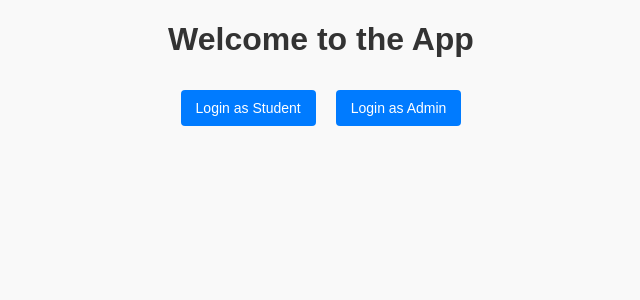
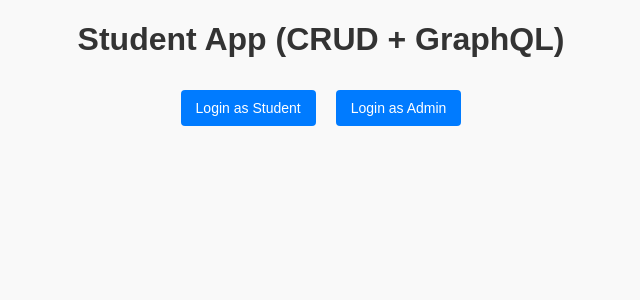
Before and after one commit to viernesviernes/EmerTech-Lab-Assignment-1, a React app in the folder frontend/: page / in a window 1280 px wide. Shown: the top 300 px of the page, without its empty margins (319-959 px from the left). Built offline with nearby package versions, Linux system fonts and the light colour scheme; the HTML template or start-up script is replaced by a standard one.

Commit message:
Changed name of Home Page

```diff
--- a/frontend/src/App.jsx
+++ b/frontend/src/App.jsx
@@ -5,7 +5,7 @@ function App() {
 
   return (
     <div>
-      <h1>Welcome to the App</h1>
+      <h1>Student App (CRUD + GraphQL)</h1>
       <button onClick={() => navigate('/login')}>Login as Student</button>
       <button onClick={() => navigate('/admin')}>Login as Admin</button>
     </div>
```
